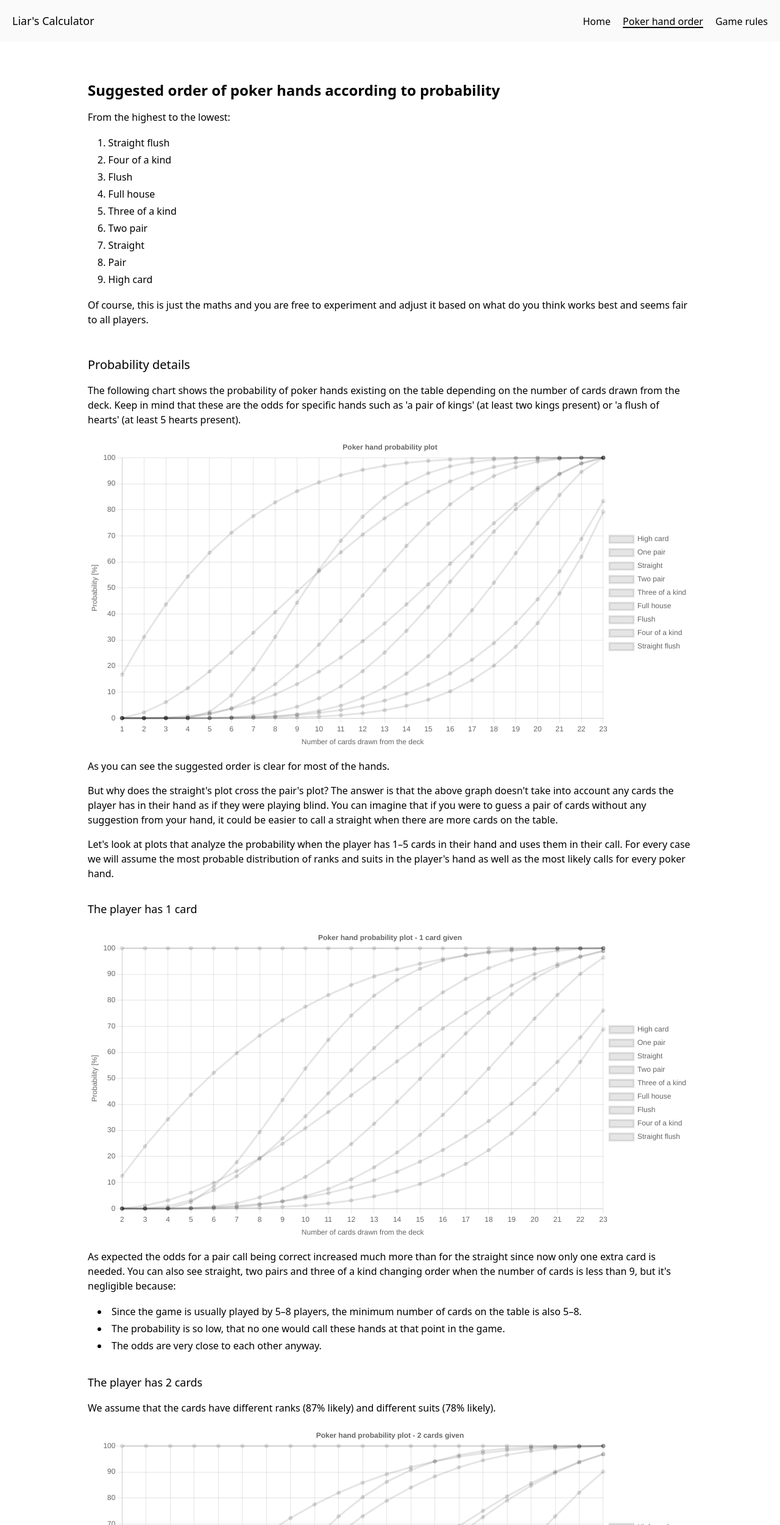
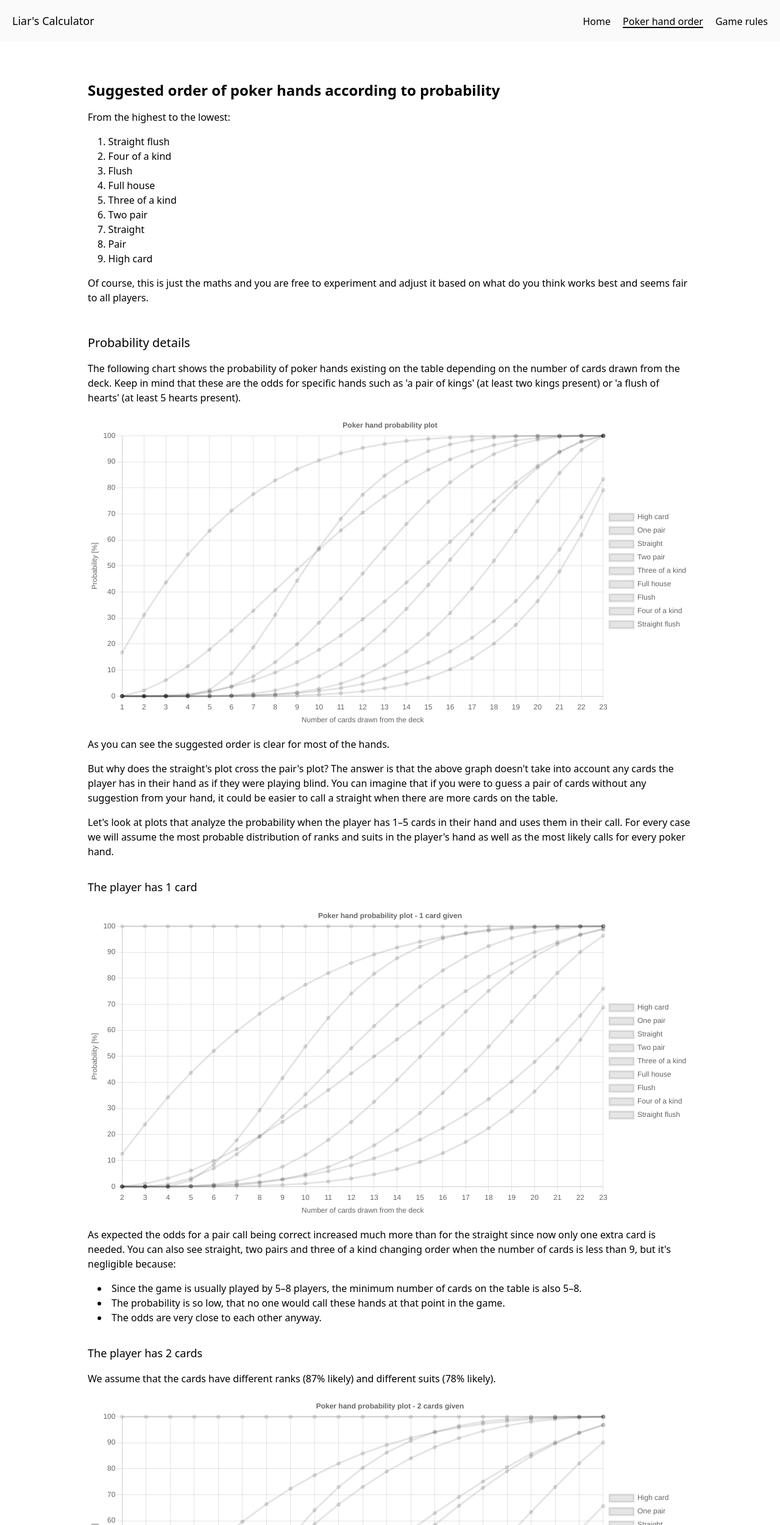
Before and after one commit to MatWojewodzki/liars-calculator, a React (Vite) app: page /hand-order in a window 1280 px wide. Shown: the top 2500 px of the page at 61% size. Built offline with nearby package versions, Linux system fonts and the light colour scheme.

Commit message:
Adjust header and list text style

```diff
--- a/src/routes/hand-order.tsx
+++ b/src/routes/hand-order.tsx
@@ -13,9 +13,9 @@ export const Route = createFileRoute('/hand-order')({
 function Hierarchy() {
     return (
         <div className="max-w-5xl lg:mx-auto px-4 py-16">
-            <h1 className="text-2xl font-medium font-semibold">Suggested order of poker hands according to probability</h1>
+            <h1 className="text-2xl font-semibold">Suggested order of poker hands according to probability</h1>
             <p className="mt-4">From the highest to the lowest:</p>
-            <ol className="list-decimal list-inside mt-4 ps-4 text-base/7">
+            <ol className="list-decimal list-inside mt-4 ps-4">
                 <li>Straight flush</li>
                 <li>Four of a kind</li>
                 <li>Flush</li>
@@ -60,7 +60,7 @@ function Hierarchy() {
                 only one extra card is needed. You can also see straight, two pairs and three of a kind
                 changing order when the number of cards is less than 9, but it's negligible because:
             </p>
-            <ul className="list-disc list-inside mt-4 ps-4 text-base/7">
+            <ul className="list-disc list-inside mt-4 ps-4">
                 <li>
                     Since the game is usually played by 5–8 players, the minimum number of cards on the table is
                     also 5–8.
```
